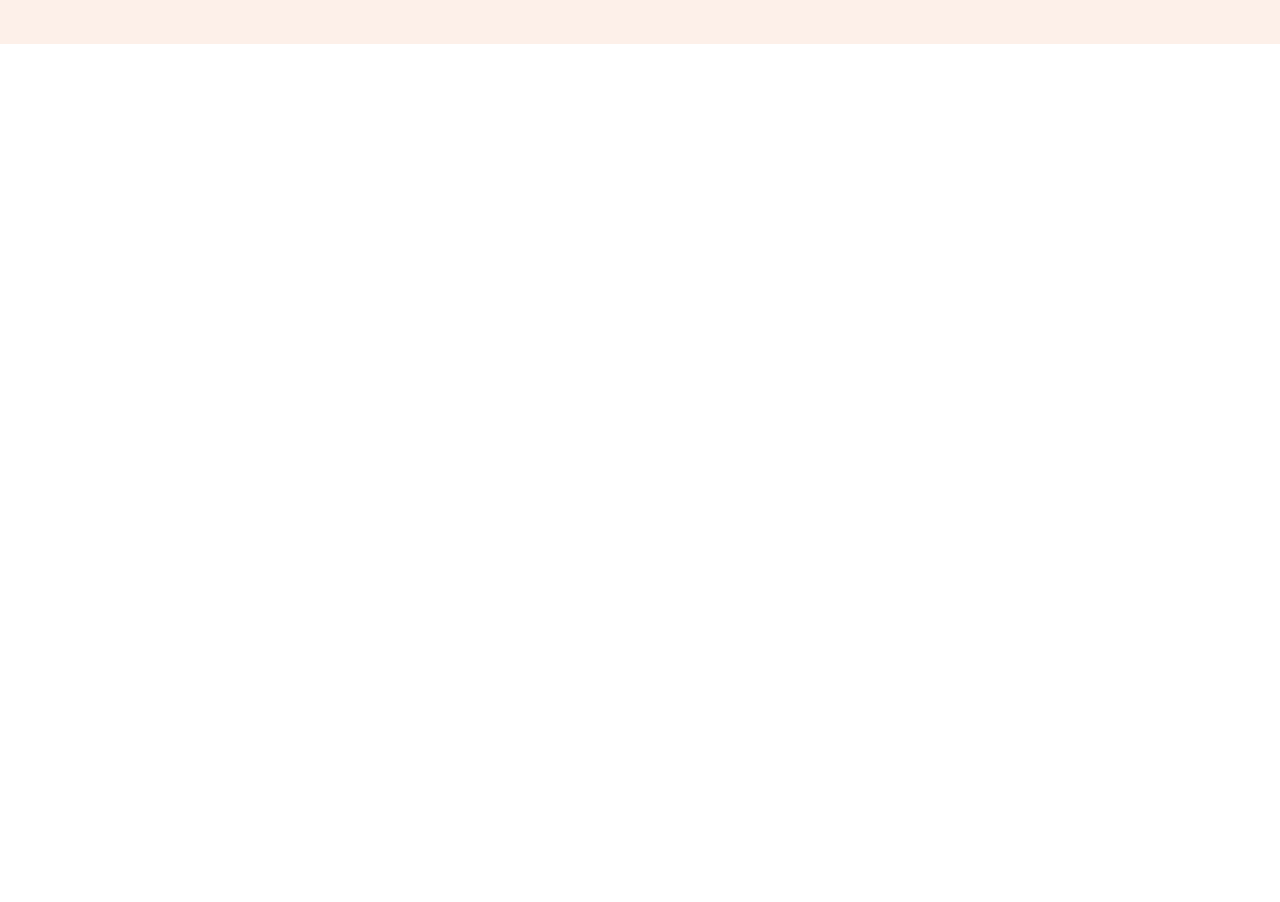
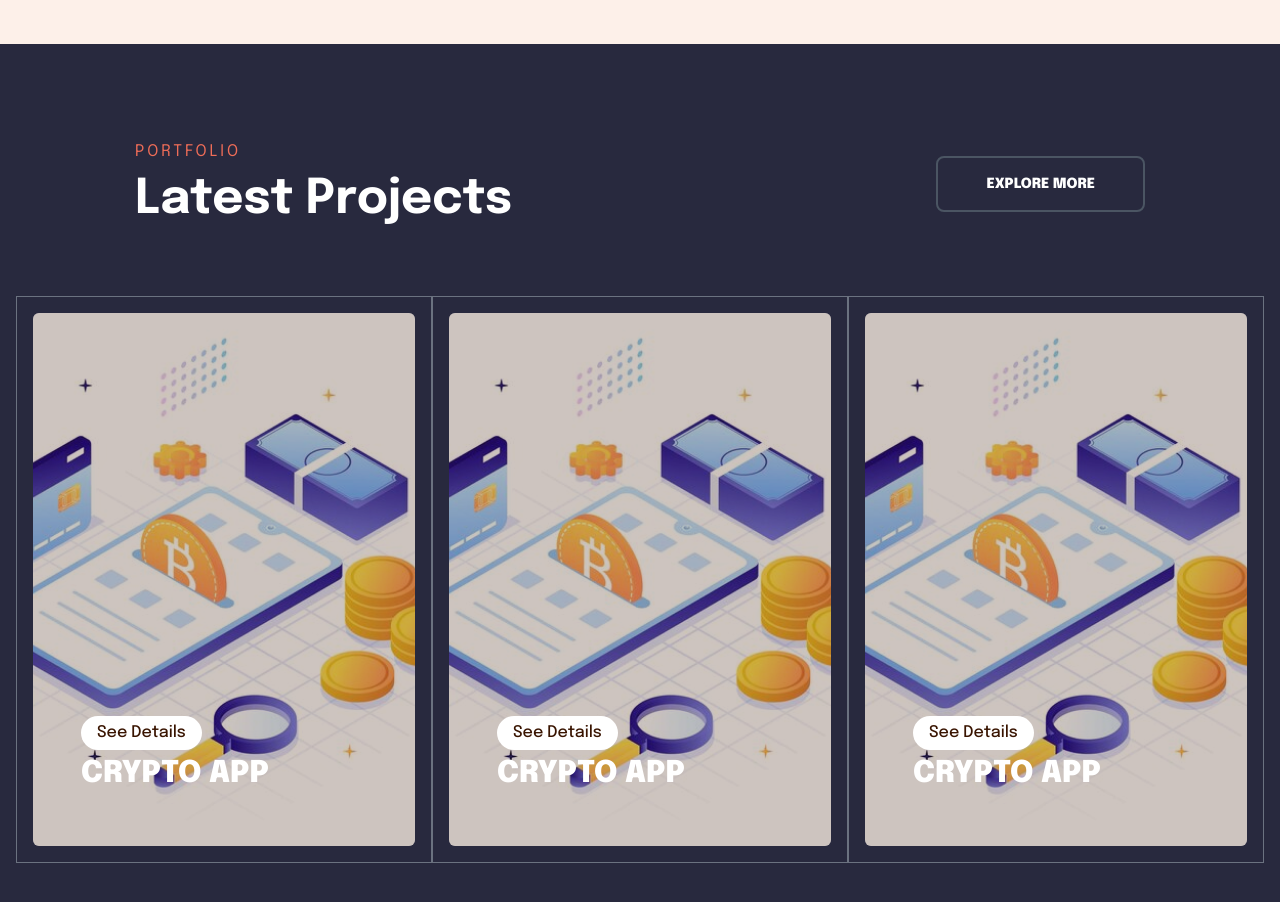
Before and after one commit to aiyeola/Portfolio, a Next.js app: page / in a window 1280 px wide. Shown: the part 1880-2782 px from the top of the page. Before the commit the page ends 1924 px from the top, so only its background shows below. Built offline with nearby package versions, Linux system fonts and the light colour scheme.

Commit message:
Added projects section

```diff
--- a/components/Button.jsx
+++ b/components/Button.jsx
@@ -18,7 +18,7 @@ const Button = ({ children, variant, link }) => {
 
   return (
     <button
-      className={`${styles} px-10 md:px-12 py-2 md:py-3 rounded-lg text-white font-bold md:font-black uppercase text-sm hover:scale-95 duration-300`}
+      className={`${styles} px-10 md:px-12 py-3 md:py-4 rounded-lg text-white font-semibold md:font-black uppercase text-sm hover:scale-95 duration-300`}
     >
       {children}
     </button>
--- a/components/HomeHero.jsx
+++ b/components/HomeHero.jsx
@@ -1,5 +1,6 @@
 import React from "react";
 import { SubSectionHeading } from ".";
+import Button from "./Button";
 
 const HomeHero = () => {
   return (
@@ -10,6 +11,10 @@ const HomeHero = () => {
           subtitle="Prophet Bestman"
           isWhite
         />
+        <p className="text-light-gray py-6">
+          Lorem ipsum dolor, sit amet consectetur adipisicing elit. Cum obcaecati cumque debitis?
+        </p>
+        <Button>Meet Me</Button>
       </div>
       <div className="col-span-1">
         <img src="images/hero2.png" alt="" className="w-full h-full" />
--- a/components/ImageCard.jsx
+++ b/components/ImageCard.jsx
@@ -1,19 +1,19 @@
 import React from "react";
 
-const ImageCard = () => {
+const ImageCard = ({img}) => {
   return (
-    <div className="max-w-md h-[416px] hover:scale-105 rounded-md relative duration-300">
-      <div className="absolute bottom-[48px] left-[48px] z-10">
-        <button className="bg-white text-dark px-4 py-[5px] rounded-full hover:scale-95 duration-200">
-          <span className="leading-[0px]">See Details</span>
+    <div className="h-full hover:scale-105 rounded-md relative duration-300">
+      <div className="absolute bottom-5 md:bottom-[48px] left-5 md:left-[48px] z-10">
+        <button className="bg-white px-3 md:px-4 py-1 md:py-[5px] rounded-full hover:scale-95 duration-200">
+          <span className="leading-[0px] font-medium text-sm md:text-base text-dark">See Details</span>
         </button>
-        <h4 className="uppercase font-black text-white text-[30px] leading-[48px]">
+        <h4 className="uppercase font-black  md:font-black text-white text-2xl md:text-[30px] leading-[48px]">
           Crypto App
         </h4>
       </div>
-      <div className="absolute top-0 left-0 bg-black w-full h-full opacity-25 duration-300 hover:opacity-40 rounded-md"></div>
+      <div className="absolute top-0 left-0 bg-dark w-full h-full opacity-25 duration-300 hover:opacity-40 rounded-md"></div>
       <img
-        src="/images/product.jpg"
+        src={img}
         className="w-full h-full object-center hover:scale-105 object-cover rounded-md "
         alt=""
       />
--- /dev/null
+++ b/components/ProjectSection.jsx
@@ -0,0 +1,31 @@
+
+import React from 'react'
+import Button from './Button'
+import ImageCard from './ImageCard'
+import SubSectionHeading from './SubSectionHeading'
+
+const ProjectSection = () => {
+  return (
+      <div className='bg-dark-bg min-h-screen py-[92px] '>
+          <div className=' px-8 sm:px-12 lg:px-[135px] mb-16 flex justify-between items-center'>
+              <SubSectionHeading title='Latest Projects' subtitle="Portfolio" isWhite />
+              <Button variant='outline'>Explore More</Button>
+          </div>
+
+          <div className=' md:grid lg:grid-cols-2 xl:grid-cols-3 px-2 md:px-4'>
+              <div className="col-span-1 border border-gray-500 p-4 h-[500px] md:h-[400px] xl:h-[567px]">
+                  <ImageCard img='/images/product.jpg' />
+              </div>
+              <div className="col-span-1 border border-gray-500 p-4 h-[500px] md:h-[400px] xl:h-[567px]">
+                  <ImageCard img='/images/product.jpg' />
+              </div>
+              <div className="col-span-2 xl:col-span-1 border border-gray-500 p-4 h-[500px] md:h-[400px] xl:h-[567px]">
+                  <ImageCard img='/images/product.jpg' />
+              </div>
+
+          </div>
+      </div>
+  )
+}
+
+export default ProjectSection
--- a/components/index.js
+++ b/components/index.js
@@ -7,6 +7,7 @@ import HomeHero from "./HomeHero";
 import TransparentCard from "./TransparentCard";
 import ServicesSection from "./ServicesSection";
 import Layout from "./Layout/Layout";
+import ProjectSection from "./ProjectSection";
 
 export {
   Button,
@@ -16,6 +17,7 @@ export {
   ImageCard,
   HomeHero,
   TransparentCard,
-  ServicesSection,
-  Layout,
+    ServicesSection,
+    Layout,
+  ProjectSection
 };
--- a/pages/index.js
+++ b/pages/index.js
@@ -1,6 +1,5 @@
 import Head from "next/head";
-import { HomeHero, Layout, ServicesSection } from "../components";
-import Navigation from "../components/Layout/Navigation";
+import { HomeHero, Layout, ProjectSection, ServicesSection } from "../components";
 
 export default function Home() {
   return (
@@ -11,6 +10,7 @@ export default function Home() {
       <div>
         <HomeHero />
         <ServicesSection />
+        <ProjectSection />
       </div>
     </Layout>
   );
```
